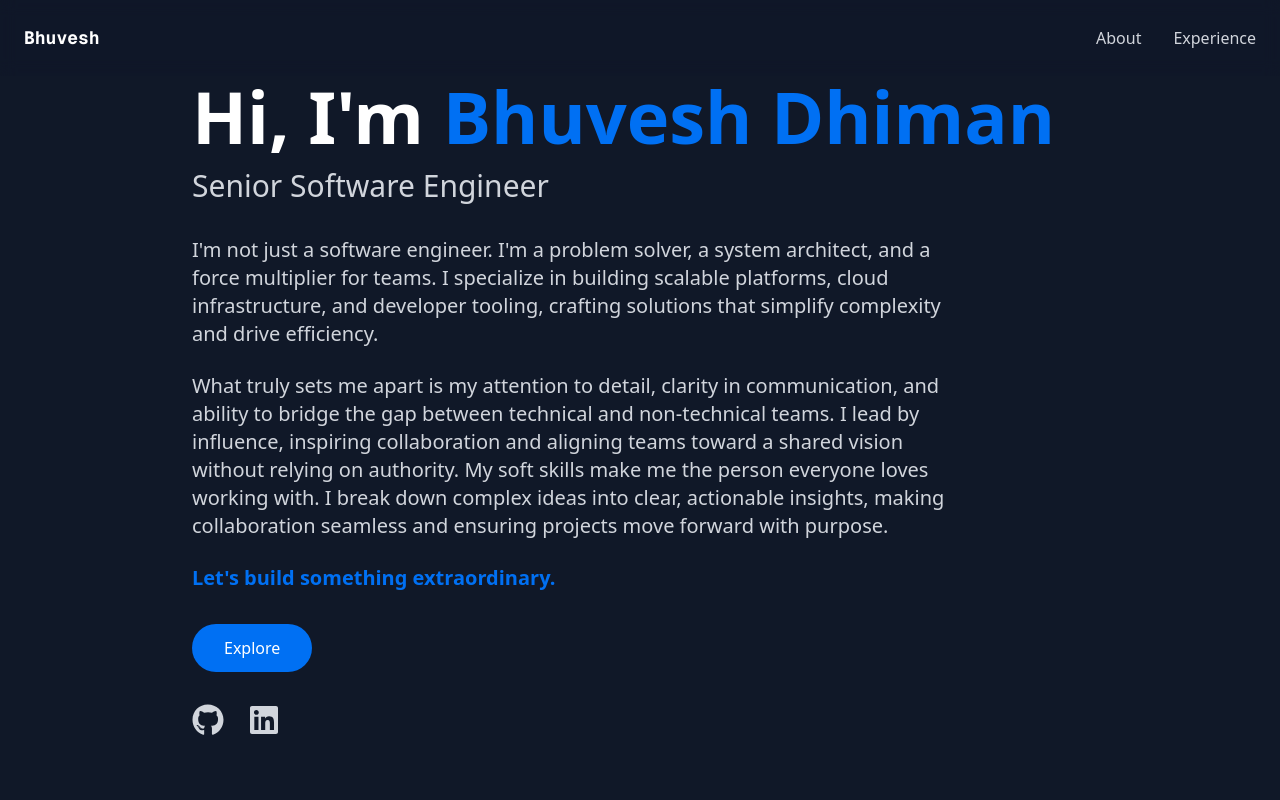
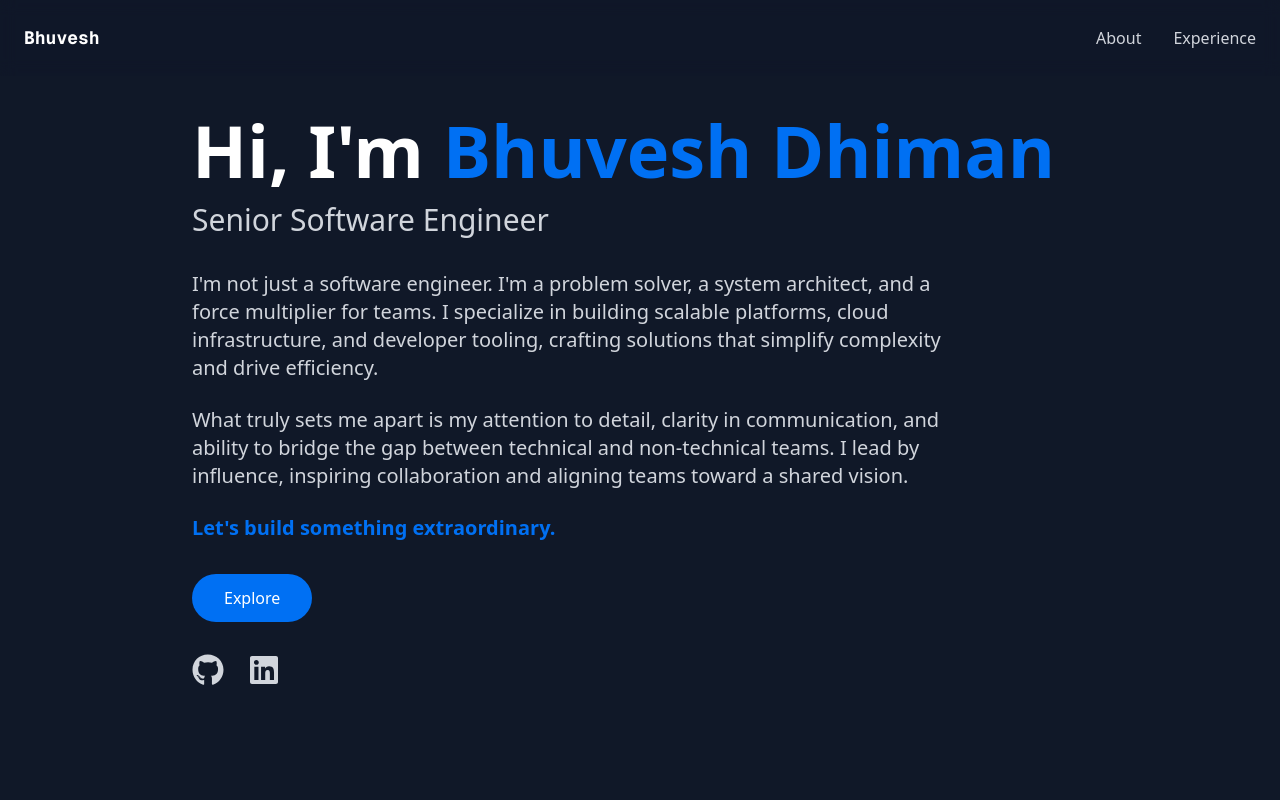
Before and after one commit to BhuveshDhiman/my-portfolio-v2, a Next.js app: page / in a window 1280 px wide. Shown: the top 800 px of the page. Built offline with nearby package versions, Linux system fonts and the light colour scheme.

Commit message:
update: content refactor

```diff
--- a/src/components/sections/Hero.tsx
+++ b/src/components/sections/Hero.tsx
@@ -3,6 +3,7 @@
 import { motion } from 'framer-motion';
 import Link from 'next/link';
 import { FaGithub, FaLinkedin } from 'react-icons/fa';
+import { heroContent } from '@/data/content';
 
 const Hero = () => {
   return (
@@ -21,7 +22,7 @@ const Hero = () => {
               transition={{ duration: 0.5, delay: 0.1 }}
               className="text-5xl md:text-7xl font-bold"
             >
-              Hi, I'm <span className="text-primary">Bhuvesh Dhiman</span>
+              {heroContent.greeting} <span className="text-primary">{heroContent.name}</span>
             </motion.h1>
             <motion.h2
               initial={{ opacity: 0, y: 20 }}
@@ -29,45 +30,26 @@ const Hero = () => {
               transition={{ duration: 0.5, delay: 0.2 }}
               className="text-2xl md:text-3xl text-gray-300 font-medium"
             >
-              Senior Software Engineer
+              {heroContent.title}
             </motion.h2>
           </div>
 
           <div className="space-y-6 max-w-3xl">
-            <motion.p
-              initial={{ opacity: 0, y: 20 }}
-              animate={{ opacity: 1, y: 0 }}
-              transition={{ duration: 0.5, delay: 0.3 }}
-              className="text-lg md:text-xl text-gray-300"
-            >
-              I'm not just a software engineer. I'm a problem solver, a system architect, and a
-              force multiplier for teams. I specialize in building scalable platforms, cloud
-              infrastructure, and developer tooling, crafting solutions that simplify complexity and
-              drive efficiency.
-            </motion.p>
-
-            <motion.p
-              initial={{ opacity: 0, y: 20 }}
-              animate={{ opacity: 1, y: 0 }}
-              transition={{ duration: 0.5, delay: 0.35 }}
-              className="text-lg md:text-xl text-gray-300"
-            >
-              What truly sets me apart is my attention to detail, clarity in communication, and
-              ability to bridge the gap between technical and non-technical teams. I lead by
-              influence, inspiring collaboration and aligning teams toward a shared vision without
-              relying on authority. My soft skills make me the person everyone loves working with. I
-              break down complex ideas into clear, actionable insights, making collaboration
-              seamless and ensuring projects move forward with purpose.
-            </motion.p>
-
-            <motion.p
-              initial={{ opacity: 0, y: 20 }}
-              animate={{ opacity: 1, y: 0 }}
-              transition={{ duration: 0.5, delay: 0.4 }}
-              className="text-lg md:text-xl text-primary font-semibold"
-            >
-              Let's build something extraordinary.
-            </motion.p>
+            {heroContent.paragraphs.map((paragraph, index) => (
+              <motion.p
+                key={index}
+                initial={{ opacity: 0, y: 20 }}
+                animate={{ opacity: 1, y: 0 }}
+                transition={{ duration: 0.5, delay: 0.3 + index * 0.05 }}
+                className={`text-lg md:text-xl ${
+                  index === heroContent.paragraphs.length - 1
+                    ? 'text-primary font-semibold'
+                    : 'text-gray-300'
+                }`}
+              >
+                {paragraph}
+              </motion.p>
+            ))}
           </div>
 
           <motion.div
@@ -80,7 +62,7 @@ const Hero = () => {
               href="#about"
               className="px-8 py-3 bg-primary text-white rounded-full font-medium hover:bg-primary/90 transition-colors"
             >
-              Explore
+              {heroContent.ctaText}
             </Link>
           </motion.div>
 
--- /dev/null
+++ b/src/data/content.ts
@@ -0,0 +1,143 @@
+export interface CompanyLink {
+  url: string;
+  logo: string;
+}
+
+export const companyLinks: Record<string, CompanyLink> = {
+  Appfire: {
+    url: 'https://appfire.com/',
+    logo: '/companies/appfire-logo.png',
+  },
+  PropertyLoop: {
+    url: 'https://www.propertyloop.co.uk/',
+    logo: '/companies/propertyloop-logo.png',
+  },
+  Insnapsys: {
+    url: 'https://www.insnapsys.com/',
+    logo: '/companies/insnapsys-logo.png',
+  },
+};
+
+export interface Experience {
+  title: string;
+  company: string;
+  period: string;
+  description: string[];
+  iconType?: string;
+}
+
+export const experiences: Experience[] = [
+  {
+    title: 'Senior Software Engineer (Platform)',
+    company: 'Appfire',
+    period: 'October 2024 - Present',
+    description: [
+      'Leading the development of a product API SDK and contributing to cloud infrastructure initiatives to enhance developer productivity and streamline application deployment processes.',
+      'Won an internal hackathon for developing an innovative tunnel solution for internal use.',
+    ],
+  },
+  {
+    title: 'Software Engineer (Platform)',
+    company: 'Appfire',
+    period: 'December 2023 - October 2024',
+    description: [
+      'Developed a serverless application platform, significantly reducing deployment times and improving developer productivity.',
+      'Implemented secure cross-account deployment architecture for efficient resource management across multiple cloud environments.',
+    ],
+    iconType: 'cloud',
+  },
+  {
+    title: 'Full Stack Engineer',
+    company: 'PropertyLoop',
+    period: 'March 2022 - December 2023',
+    description: [
+      'Led the development of a property management platform, integrating with CRM systems and implementing robust data security measures.',
+      'Created marketing automation tools that increased platform traffic by 80% through efficient data synchronization across multiple channels.',
+    ],
+    iconType: 'code',
+  },
+  {
+    title: 'Software Developer',
+    company: 'Insnapsys',
+    period: 'March 2021 - March 2022',
+    description: [
+      'Received company growth booster award for exceptional contributions to e-commerce solutions.',
+      'Built and managed an operator portal for warehouse operations and developed services to handle thousands of orders daily.',
+      'Improved system efficiency by 25% through enhanced documentation and testing practices.',
+    ],
+    iconType: 'code',
+  },
+  {
+    title: 'Software Developer Intern',
+    company: 'Insnapsys',
+    period: 'July 2020 - March 2021',
+    description: [
+      'Developed a comprehensive health and fitness mobile application integrating with popular fitness tracking platforms.',
+    ],
+    iconType: 'mobile',
+  },
+];
+
+export const heroContent = {
+  greeting: "Hi, I'm",
+  name: 'Bhuvesh Dhiman',
+  title: 'Senior Software Engineer',
+  paragraphs: [
+    "I'm not just a software engineer. I'm a problem solver, a system architect, and a force multiplier for teams. I specialize in building scalable platforms, cloud infrastructure, and developer tooling, crafting solutions that simplify complexity and drive efficiency.",
+    'What truly sets me apart is my attention to detail, clarity in communication, and ability to bridge the gap between technical and non-technical teams. I lead by influence, inspiring collaboration and aligning teams toward a shared vision.',
+    "Let's build something extraordinary.",
+  ],
+  ctaText: 'Explore',
+};
+
+export const aboutContent = {
+  title: 'About Me',
+  whoIAm: {
+    title: 'Who I Am',
+    paragraphs: [
+      "I'm Bhuvesh Dhiman, a software engineer driven by a lifelong curiosity about technology. Ever since I was a kid, I found myself fascinated by computers and the internet, constantly exploring how software and hardware work. This passion led me to pursue computer science and grow into the engineer I am today.",
+      'My journey has taken me from building full-stack applications to designing cloud infrastructure and developing scalable platforms. I specialize in cloud-native technologies like AWS, Kubernetes, and serverless architectures, always seeking to simplify complex systems and create solutions that are both powerful and efficient.',
+      'What truly makes me stand out is how I connect with people. I lead by influence, guiding teams by fostering collaboration and ensuring everyone feels heard and aligned. I have a knack for breaking down complex ideas into simple concepts, making it easy for both technical and non-technical teams to work together.',
+      'At heart, I believe engineering is not just about building software. It is about creating environments where innovation thrives, ideas flow freely, and teams succeed together. Every project I take on reflects this mindset.',
+    ],
+  },
+  myApproach: {
+    title: 'My Approach',
+    paragraphs: [
+      'My passion for clean code and adherence to best practices drives me to continuously improve my skills and stay up to date with the latest industry trends, including advancements in AI.',
+      'I excel in positive, stable, and process-driven environments with a clear vision, where I can tackle new challenges head-on and deliver tangible results. People genuinely enjoy collaborating with me, not just because of my technical input but because I bring clarity and a sense of ease to every meeting.',
+      'I create a positive and productive vibe that helps teams move forward with confidence, ensuring everyone feels heard and aligned with our goals.',
+    ],
+  },
+  skillsTitle: 'My Skills',
+};
+
+export interface Skill {
+  name: string;
+  icon: string;
+}
+
+export const skills: Skill[] = [
+  { name: 'TypeScript', icon: 'SiTypescript' },
+  { name: 'JavaScript', icon: 'SiJavascript' },
+  { name: 'Node.js', icon: 'FaNodeJs' },
+  { name: 'React', icon: 'FaReact' },
+  { name: 'Redux', icon: 'SiRedux' },
+  { name: 'React Native', icon: 'FaReact' },
+  { name: 'Express.js', icon: 'SiExpress' },
+  { name: 'MySQL', icon: 'SiMysql' },
+  { name: 'NoSQL', icon: 'SiMongodb' },
+  { name: 'Azure', icon: 'FaCloud' },
+  { name: 'AWS', icon: 'FaAws' },
+  { name: 'Docker', icon: 'FaDocker' },
+  { name: 'Fargate', icon: 'FaAws' },
+  { name: 'Kubernetes', icon: 'SiKubernetes' },
+  { name: 'EKS', icon: 'SiAmazoneks' },
+  { name: 'CDK', icon: 'FaAws' },
+  { name: 'Serverless', icon: 'SiAwslambda' },
+  { name: 'Infrastructure as Code', icon: 'FaAws' },
+];
+
+export const experienceContent = {
+  title: 'My professional journey and work experience',
+};
```
Also changed, not shown: src/components/sections/Experience.tsx (+14 -73 lines).
